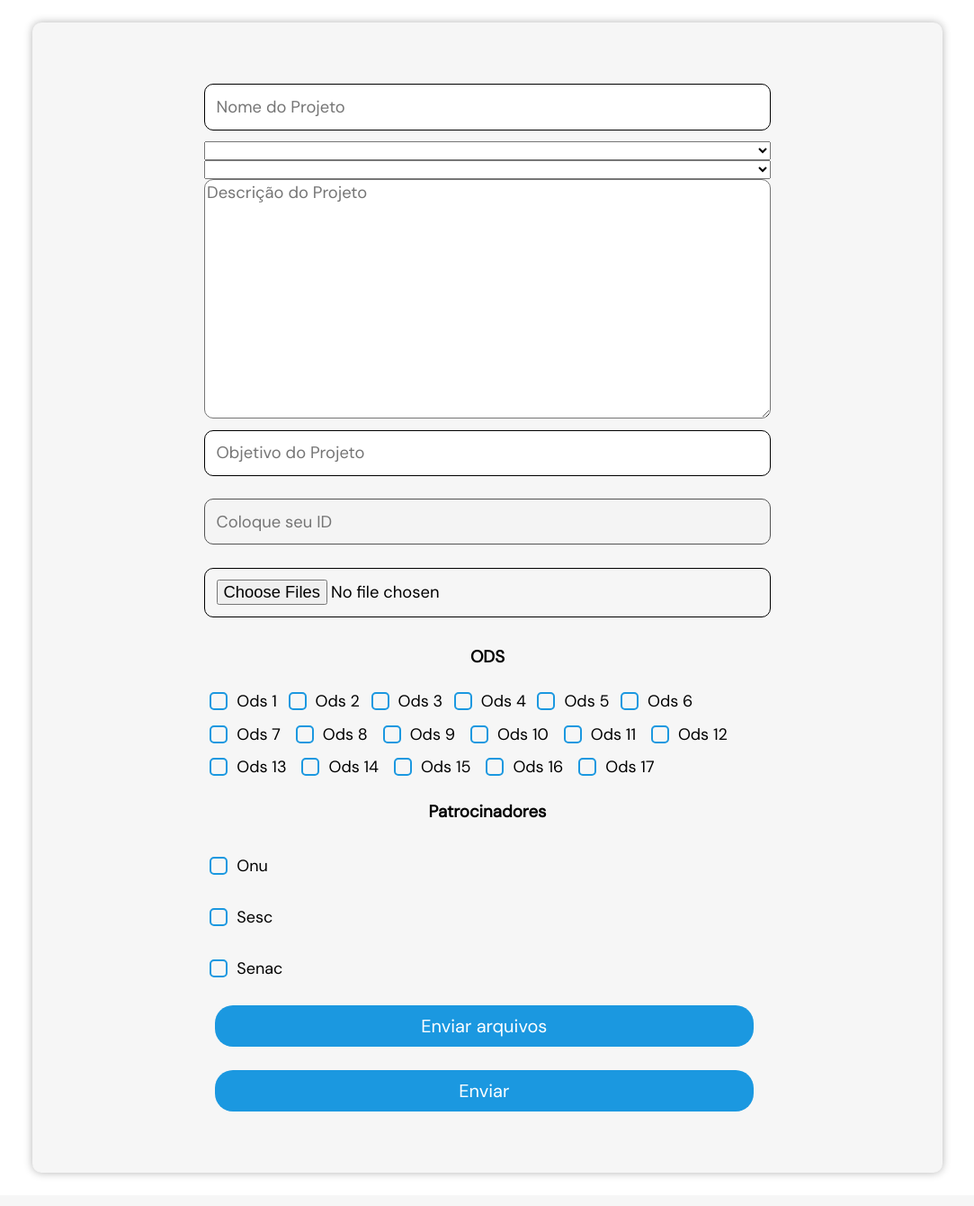
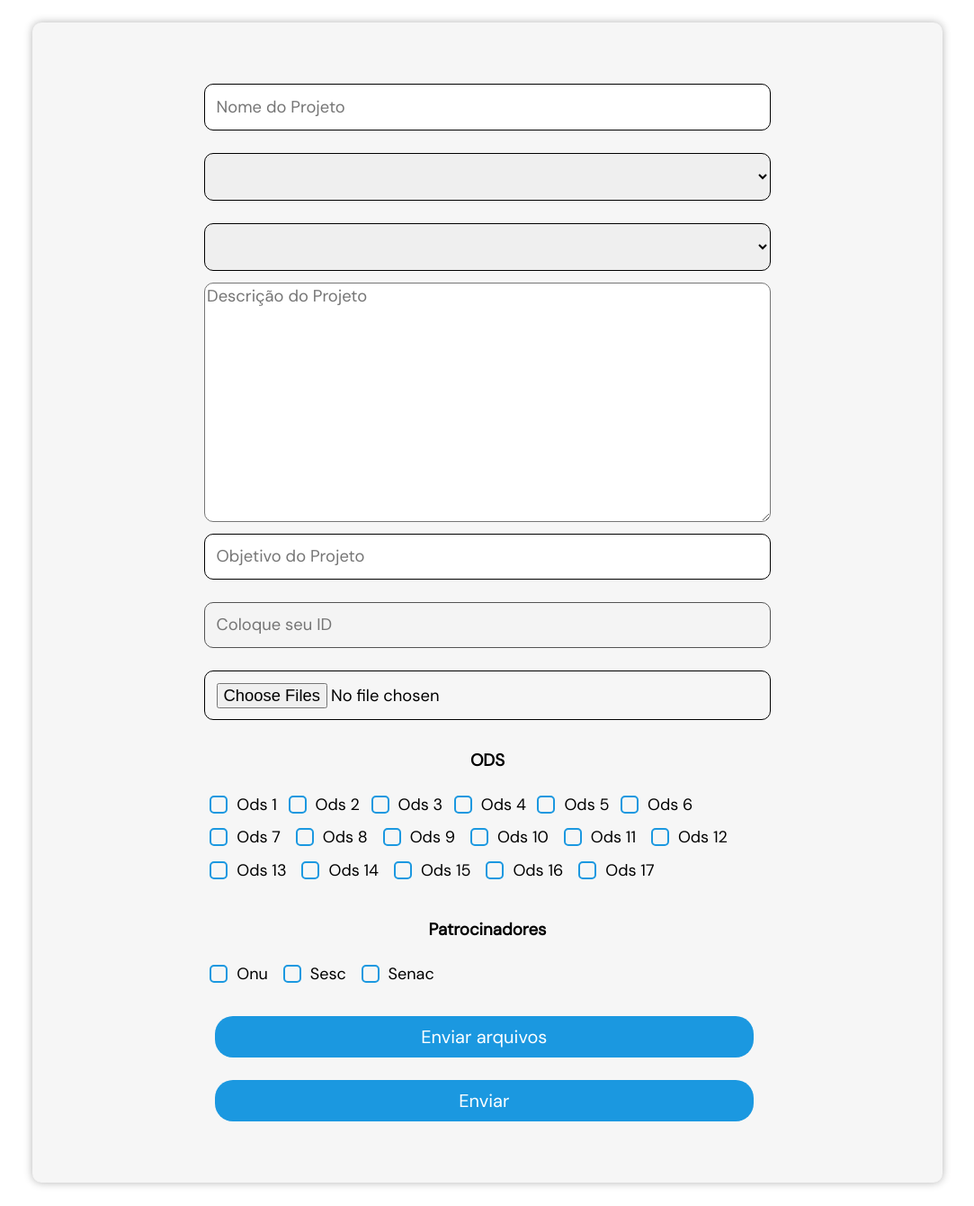
Before and after one commit to Discipulos-do-G-A-S/SENAC-DOJO-2023, a PHP site: page /SENAC-DOJO-2023/views/inserirProjeto.html in a window 1280 px wide. Shown: the part 92-1432 px from the top of the page at 90% size, without its empty margins (98-1181 px from the left). Before the commit the page ends 1398 px from the top, so only its background shows below. Run offline with PHP 8.4, Linux system fonts and the light colour scheme; lists and menus that the app fills with data are empty; some libraries are stand-ins or nearby versions.

Commit message:
att
criação de nova tela e editão de inserir projetos

```diff
--- a/public/stylesheets/inserirProjeto.css
+++ b/public/stylesheets/inserirProjeto.css
@@ -31,6 +31,24 @@ body
     width: 70%;
     margin: auto;
     display: grid;
+}
+
+.select1{
+ margin: 2% 0;
+    padding: 2%;
+    border-radius: 10px;
+    border: 0.3px;
+    border-style: solid;
+    font-size: 2.3vh
+}
+
+.select2{
+   margin: 2% 0;
+    padding: 2%;
+    border-radius: 10px;
+    border: 0.3px;
+    border-style: solid;
+    font-size: 2.3vh
 }
 
 .divBotao
@@ -134,7 +152,8 @@ h3{
     padding: 0;
   }
   .opcaoPartiners{
-    display: contents;
+    display: inline;
+    padding: 2vh 0;
   }
 
   .div1{
--- a/views/inserirProjeto.html
+++ b/views/inserirProjeto.html
@@ -25,8 +25,8 @@
     <div class="projeto-form-container">
       <form class="form-projeto">
         <input type="text" name="nomeProjeto" id="nomeProjeto" placeholder="Nome do Projeto">
-        <select name="estadoProjeto" id="estadoProjeto"></select>
-        <select name="cidadeProjeto" id="cidadeProjeto"></select>
+        <select class="select1" name="estadoProjeto" id="estadoProjeto"></select>
+        <select class="select2" name="cidadeProjeto" id="cidadeProjeto"></select>
         <textarea name="descricaoProjeto" id="descricaoProjeto" cols="30" rows="10"
           placeholder="Descrição do Projeto"></textarea>
         <input type="text" name="objetivoProjeto" id="objetivoProjeto" placeholder="Objetivo do Projeto">
```
Also changed, not shown: JavaScript/listarProjetosOds.js (+8 -5 lines), public/stylesheets/listarProjetosOds.css (added, +27 -0 lines).
